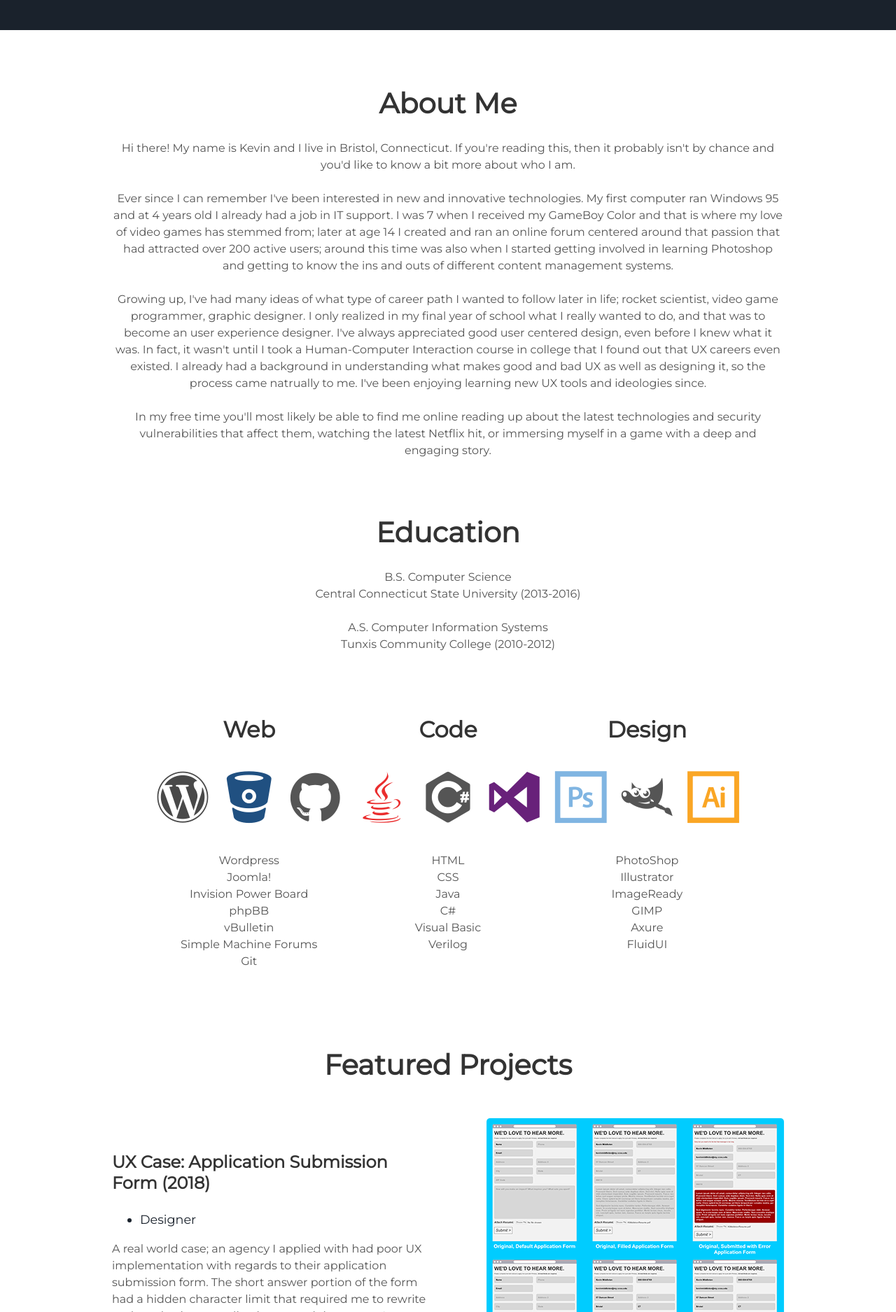
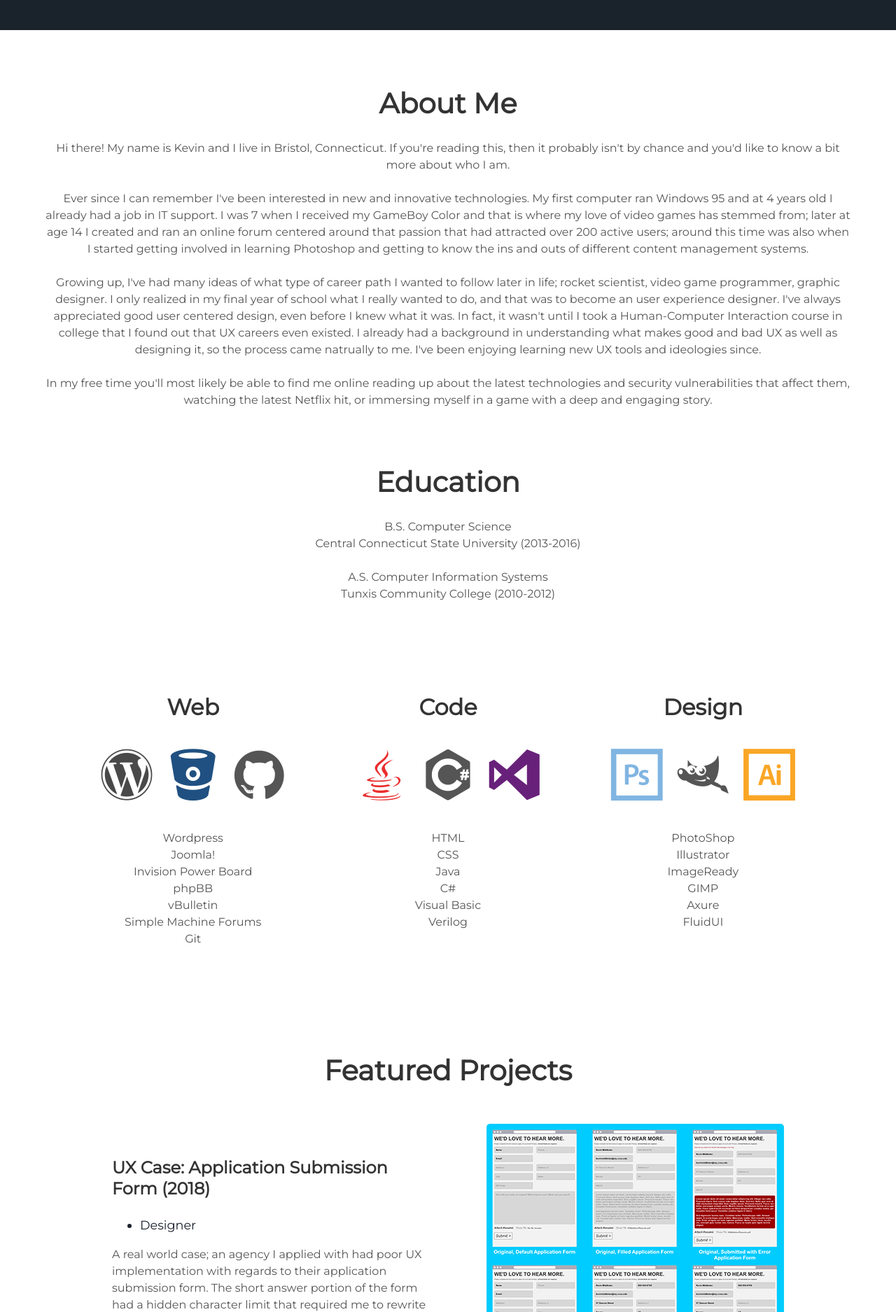
Before and after one commit to Kevin-Middleton/kevin-middleton.github.io, a Jekyll site: the page built from index.html, in a window 1280 px wide. Shown: the part 857-2732 px from the top of the page at 70% size. Built offline with Jekyll 4.4.1, drawn with Linux system fonts in a browser that asks for light colours.

Commit message:
Update main.css

```diff
--- a/assets/css/main.css
+++ b/assets/css/main.css
@@ -3486,15 +3486,16 @@ sub,sup{
 #about{
     width:90%;
     margin:0 auto;
-    max-width:960px
+    max-width:1260px
 }
 @media only screen and (min-width:550px){
     #about{
         width:80%
+        margin:0 auto;
     }
 }
 .tech{
-    margin:10px
+    margin:50px
 }
 .user{
     text-align:center;
```
